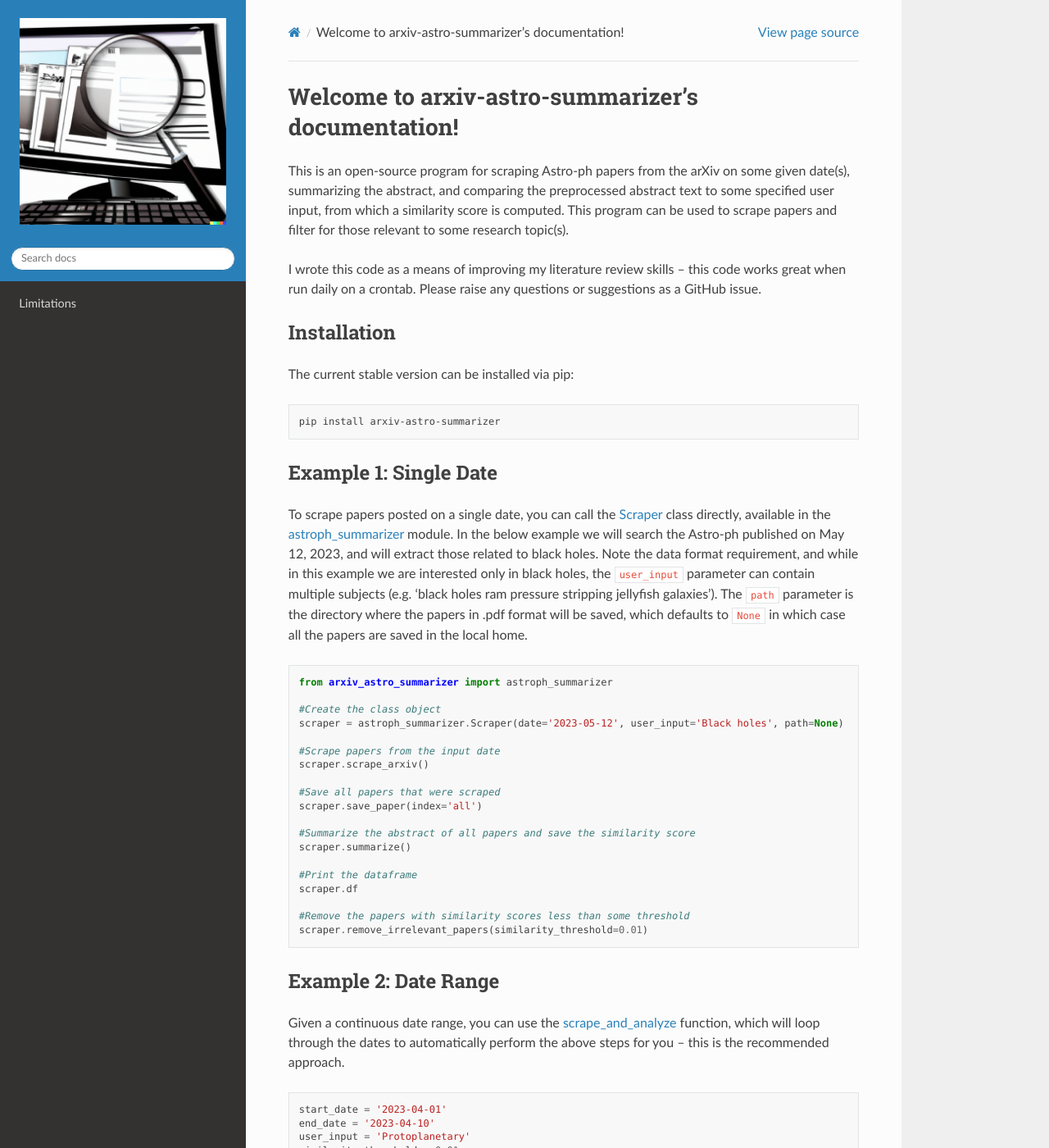
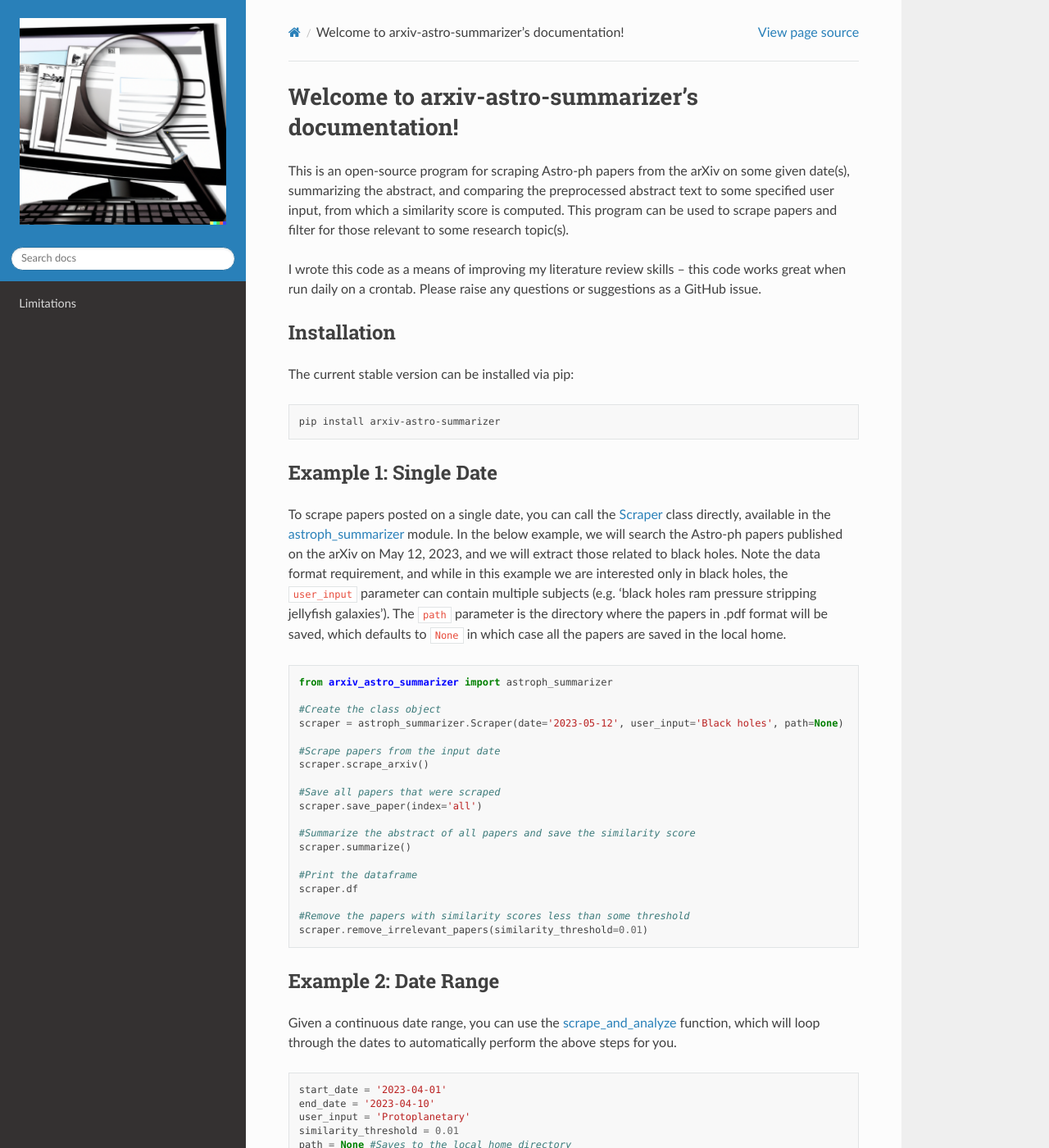
Before and after one commit to Professor-G/arxiv-astro-summarizer, a Sphinx documentation site: the page built from docs/index.rst, in a window 1280 px wide and 1400 px high. Shown: the whole window at 82% size. Built offline with Sphinx 7.4.7 and the Read the Docs theme 2.0.0, drawn with Linux system fonts in a browser that asks for light colours; pages that are not in the unit, such as notebooks, are missing from menus.

Commit message:
update index.rst

```diff
--- a/docs/index.rst
+++ b/docs/index.rst
@@ -20,7 +20,7 @@ The current stable version can be installed via pip:
 Example 1: Single Date
 ------------
 
-To scrape papers posted on a single date, you can call the `Scraper <https://arxiv-astro-summarizer.readthedocs.io/en/latest/autoapi/arxiv_astro_summarizer/astroph_summarizer/index.html#arxiv_astro_summarizer.astroph_summarizer.Scraper>`_ class directly, available in the  `astroph_summarizer <https://arxiv-astro-summarizer.readthedocs.io/en/latest/autoapi/arxiv_astro_summarizer/astroph_summarizer/index.html>`_ module. In the below example we will search the Astro-ph published on May 12, 2023, and will extract those related to black holes. Note the data format requirement, and while in this example we are interested only in black holes, the ``user_input`` parameter can contain multiple subjects (e.g. 'black holes ram pressure stripping jellyfish galaxies'). The ``path`` parameter is the directory where the papers in .pdf format will be saved, which defaults to ``None`` in which case all the papers are saved in the local home.
+To scrape papers posted on a single date, you can call the `Scraper <https://arxiv-astro-summarizer.readthedocs.io/en/latest/autoapi/arxiv_astro_summarizer/astroph_summarizer/index.html#arxiv_astro_summarizer.astroph_summarizer.Scraper>`_ class directly, available in the  `astroph_summarizer <https://arxiv-astro-summarizer.readthedocs.io/en/latest/autoapi/arxiv_astro_summarizer/astroph_summarizer/index.html>`_ module. In the below example, we will search the Astro-ph papers published on the arXiv on May 12, 2023, and we will extract those related to black holes. Note the data format requirement, and while in this example we are interested only in black holes, the ``user_input`` parameter can contain multiple subjects (e.g. 'black holes ram pressure stripping jellyfish galaxies'). The ``path`` parameter is the directory where the papers in .pdf format will be saved, which defaults to ``None`` in which case all the papers are saved in the local home.
 
 .. code-block:: python
 
@@ -47,7 +47,7 @@ To scrape papers posted on a single date, you can call the `Scraper <https://arx
 Example 2: Date Range
 ------------
 
-Given a continuous date range, you can use the `scrape_and_analyze <https://arxiv-astro-summarizer.readthedocs.io/en/latest/autoapi/arxiv_astro_summarizer/astroph_summarizer/index.html#arxiv_astro_summarizer.astroph_summarizer.scrape_and_analyze>`_ function, which will loop through the dates to automatically perform the above steps for you -- this is the recommended approach.
+Given a continuous date range, you can use the `scrape_and_analyze <https://arxiv-astro-summarizer.readthedocs.io/en/latest/autoapi/arxiv_astro_summarizer/astroph_summarizer/index.html#arxiv_astro_summarizer.astroph_summarizer.scrape_and_analyze>`_ function, which will loop through the dates to automatically perform the above steps for you.
 
 .. code-block:: python
 
```
